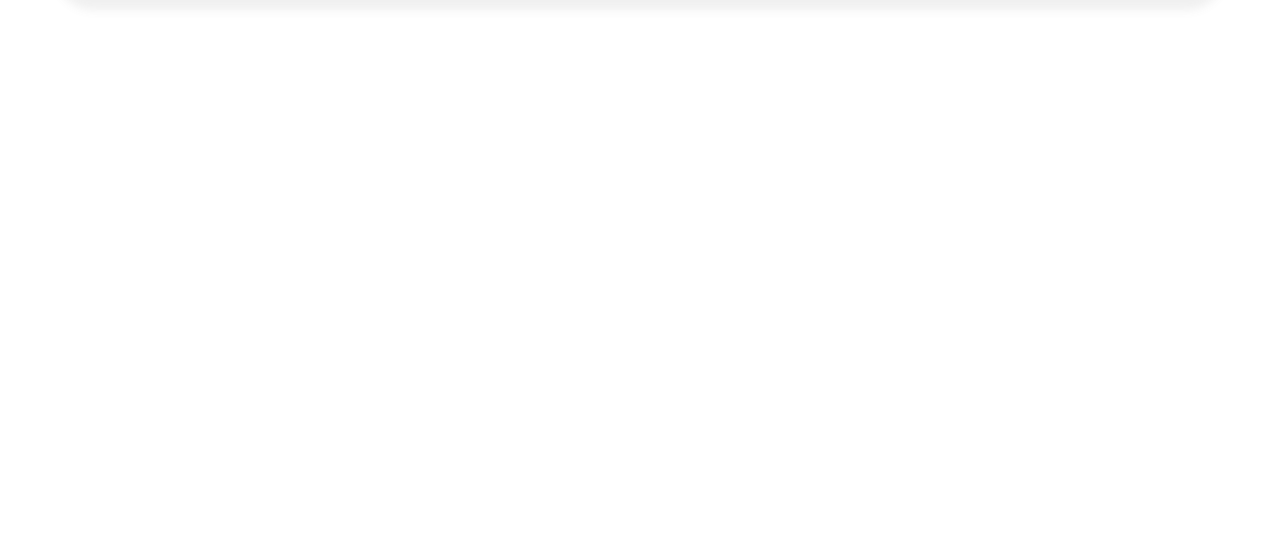
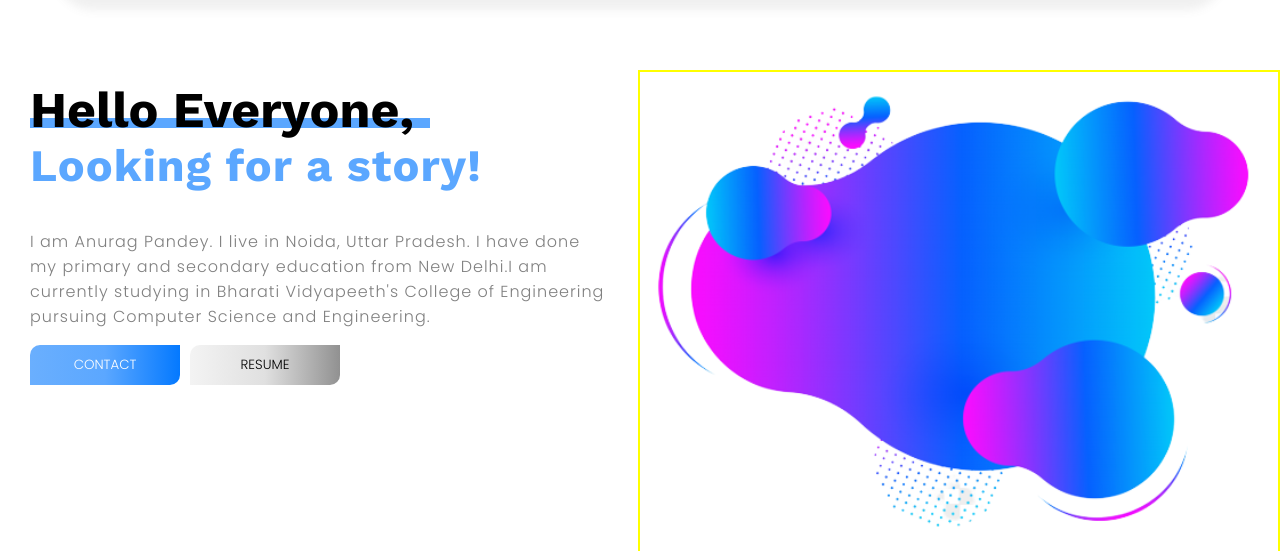
Before and after one commit to Anurag19-Pandey/Anurag-Portfolio, a React (Create React App) app: page / in a window 1280 px wide. Shown: the part 1290-1841 px from the top of the page. Before the commit the page ends 1360 px from the top, so only its background shows below. Built offline with nearby package versions, Linux system fonts and the light colour scheme.

Commit message:
third-commit

```diff
--- a/src/App.js
+++ b/src/App.js
@@ -6,6 +6,7 @@
 import ProjectPage from './pages/ProjectPage/ProjectPage';
 import Skills from './pages/SkillsPage/Skills';
 import WorkedWith from './components/WorkedWith/WorkedWith';
+import About from './pages/AboutPage/About';
 
 
 function App() {
@@ -31,6 +32,7 @@
        <div>
            <Home/>
            <WorkedWith/>
+           <About/>
            {/* <Skills/> */}
            {/* <ProjectPage/> */}
            {/* <Blog/> */}
--- a/src/components/Banner/HomePageBanner.js
+++ b/src/components/Banner/HomePageBanner.js
@@ -5,8 +5,6 @@
 import Navbar from '../Navbar/Navbar';
 
 const HomePageBanner = () => {
-
-  let desc = ["Web Developer.", "Quick Learner", "Enthusiastic Coder"] ;
 
   return (
     <div className='home-page-banner-container'>
--- /dev/null
+++ b/src/components/Intro/Intro.js
@@ -0,0 +1,19 @@
+import React from 'react'
+import './IntroStyles.css' ;
+
+const Intro = () => {
+  return (
+    <div className='intro-container'>
+        <h1 className='hello-heading'>Hello Everyone, </h1>
+        <h2 className='looking-heading'>Looking for a story!</h2>
+        <hr className="underline-over-text"/>
+        <p className='intro-text'>I am Anurag Pandey. I live in Noida, Uttar Pradesh. I have done my primary and secondary education from
+          New Delhi.I am currently studying in Bharati Vidyapeeth's College of Engineering pursuing Computer Science and Engineering.
+        </p>
+        <button className='intro-contact-btn'>Contact</button>
+        <button className='intro-resume-btn'>Resume</button>
+    </div>
+  )
+}
+
+export default Intro
--- /dev/null
+++ b/src/components/Intro/IntroStyles.css
@@ -0,0 +1,56 @@
+@import url('https://fonts.googleapis.com/css2?family=Work+Sans:wght@700&display=swap');
+
+.intro-container{
+    position: relative ;
+    padding: 10px 30px;
+}
+
+.underline-over-text{
+    position: absolute;
+    top: 40px;
+    width: 400px;
+    height: 10px;
+    background-color: rgb(91, 167, 255);
+    border: none;
+    z-index: -1;
+}
+
+.hello-heading{
+    margin: 0px;
+    font-size: 50px;
+    font-family: 'Work Sans', sans-serif;
+}
+
+.looking-heading{
+    font-size: 45px;
+    font-family: 'Work Sans', sans-serif;
+    color: rgb(91, 167, 255);
+    margin-top: 0px;
+    letter-spacing: 1px;
+}
+
+.intro-text{
+    font-size: 16px;
+    font-family: 'Poppins', sans-serif;
+    color: grey;
+    margin-top: 0px;
+    letter-spacing: 1px;
+}
+
+.intro-contact-btn , .intro-resume-btn{
+    width: 150px;
+    height: 40px;
+    border: none;
+    background: linear-gradient(90deg , rgb(106, 175, 254) , rgb(91, 167, 255) , rgb(4, 121, 255));
+    color: white;
+    text-transform: uppercase;
+    border-top-left-radius: 10px;
+    font-family: 'Poppins', sans-serif;
+    border-bottom-right-radius: 10px;
+    margin-right: 10px;
+}
+
+.intro-resume-btn{
+    color: black;
+    background: linear-gradient(90deg , rgba(240, 240, 240, 0.785) , rgba(207, 207, 207, 0.648) , rgb(145, 145, 145));
+}
--- /dev/null
+++ b/src/components/VideoC/Video.js
@@ -0,0 +1,14 @@
+import React from 'react'
+import './VideoStyles.css' ;
+
+const Video = () => {
+
+
+  return (
+    <div className='video-container'>
+
+    </div>
+  )
+}
+
+export default Video
--- /dev/null
+++ b/src/components/VideoC/VideoStyles.css
@@ -0,0 +1,8 @@
+.video-container{
+    width: 100%;
+    height: 100%;
+    background-image: url("../../assets/video-background.png");
+    background-position: center;
+    background-size: cover;
+    background-blend-mode: luminosity;
+}
--- /dev/null
+++ b/src/pages/AboutPage/About.js
@@ -0,0 +1,19 @@
+import React from 'react'
+import Intro from '../../components/Intro/Intro'
+import Video from '../../components/VideoC/Video'
+import './AboutStyles.css' ;
+
+const About = () => {
+  return (
+    <div className='about-container'>
+        <div className='about-left-section'>
+            <Intro/>
+        </div>
+        <div className='about-right-section'>
+            <Video/>
+        </div>
+    </div>
+  )
+}
+
+export default About
--- /dev/null
+++ b/src/pages/AboutPage/AboutStyles.css
@@ -0,0 +1,20 @@
+.about-container{
+    display: flex;
+    width: 100vw;
+    height: 60vh;
+    /* border: 2px solid red; */
+    /* justify-content: center; */
+    /* align-items: center; */
+}
+
+.about-left-section{
+    width: 50vw;
+    height: 60vh;
+    /* border: 2px solid yellow; */
+}
+
+.about-right-section{
+    width: 50vw;
+    height: 60vh;
+    border: 2px solid yellow;
+}
```
Also changed, not shown: src/assets/video-background.png (added).
